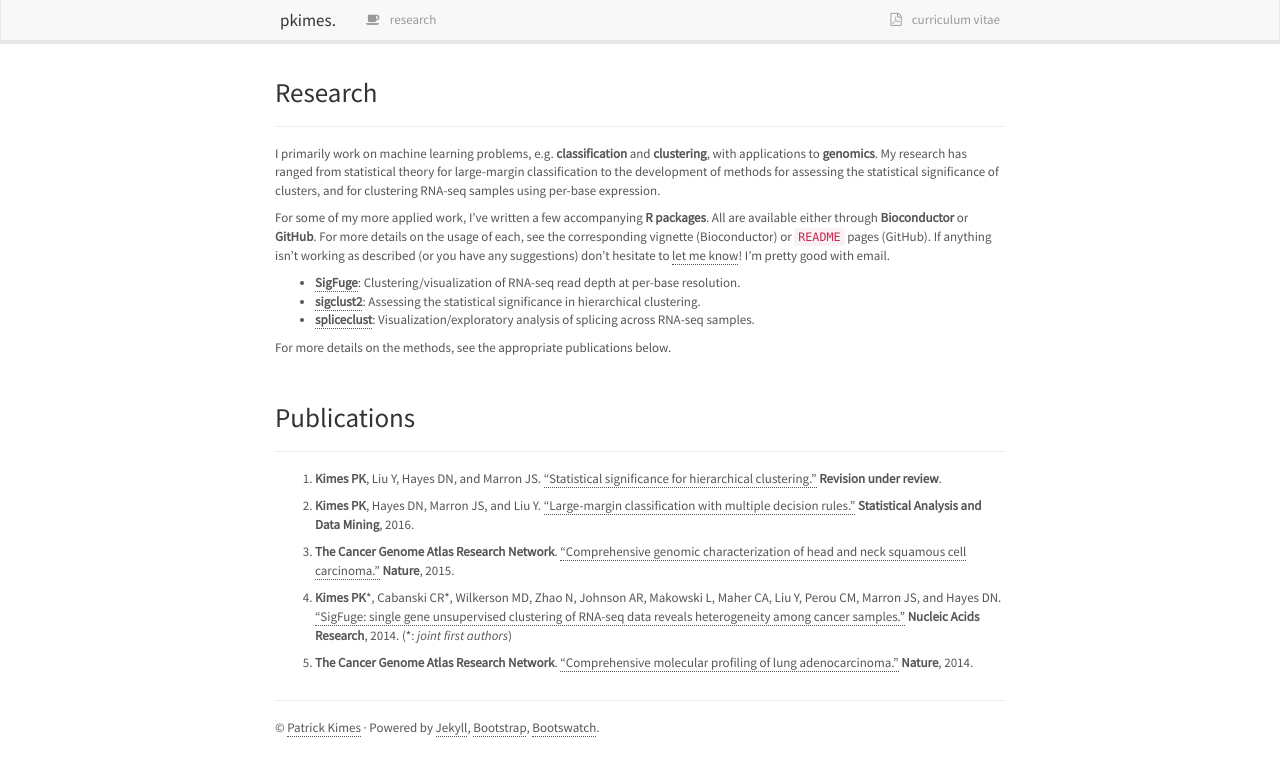
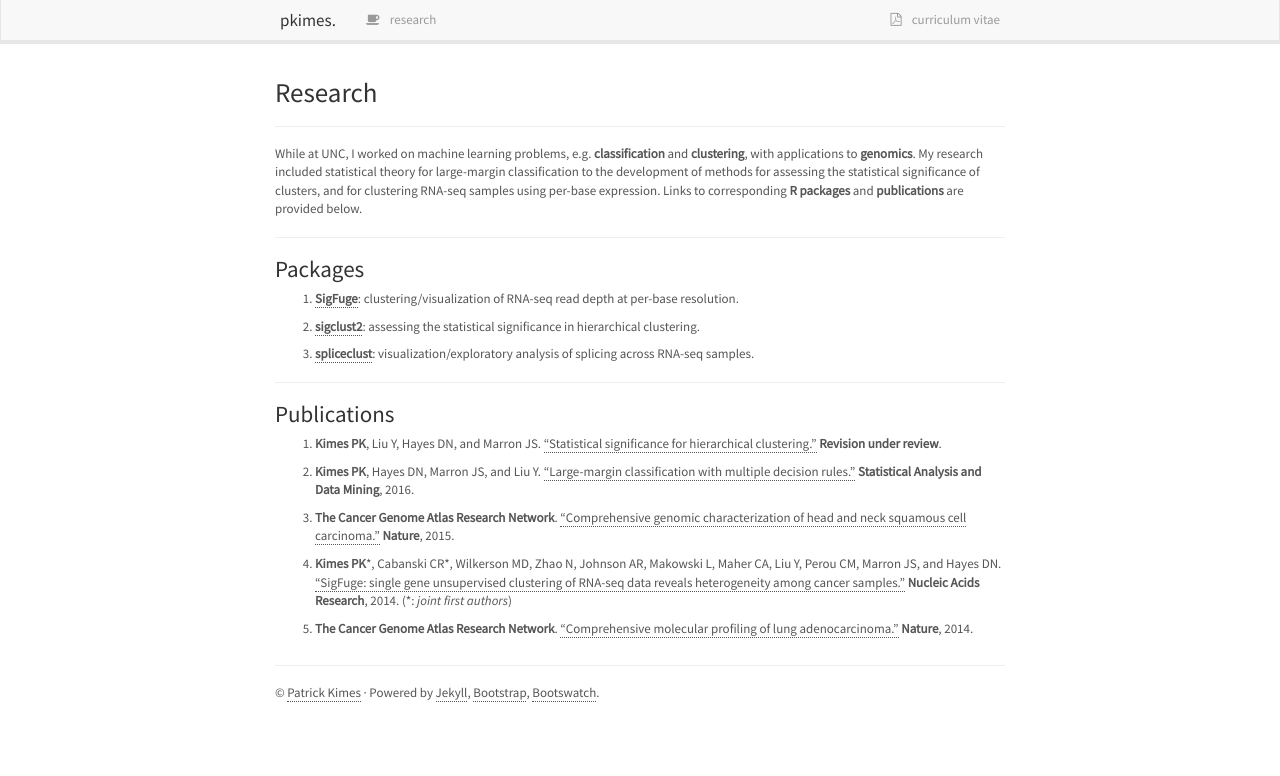
Before and after one commit to pkimes/pkimes.github.io, a Jekyll site: the page built from pages/research.md, in a window 1280 px wide. Shown: the top 776 px of the page. Built offline with Jekyll 4.4.1, drawn with Linux system fonts in a browser that asks for light colours; nearby versions of some CDN libraries; Markdown is read by kramdown in place of the engine named in the settings.

Commit message:
Change format of research page

```diff
--- a/pages/research.md
+++ b/pages/research.md
@@ -3,44 +3,44 @@ layout: page
 title: Research
 ---
 
-I primarily work on machine learning problems, e.g. __classification__
-and __clustering__, with applications to __genomics__. My research has ranged from statistical theory
+While at UNC, I worked on machine learning problems, e.g. __classification__
+and __clustering__, with applications to __genomics__. My research included statistical theory
 for large-margin classification to the development of methods for assessing the statistical
-significance of clusters, and for clustering RNA-seq samples using per-base expression.
+significance of clusters, and for clustering RNA-seq samples using per-base expression. Links to
+corresponding __R packages__ and __publications__ are provided below.
 
-For some of my more applied work, I've written a few accompanying __R packages__. All are available either through __Bioconductor__ or
-__GitHub__. For more details on the usage of each, see the corresponding vignette (Bioconductor) or `README` pages (GitHub). If anything
-isn't working as described (or you have any suggestions) don't hesitate to [let me know](index.html)! I'm pretty good with email.
-
-* [__SigFuge__][sigfuge-pkg]: Clustering/visualization of RNA-seq read depth at per-base resolution.
-* [__sigclust2__][sigclust2-pkg]: Assessing the statistical significance in hierarchical clustering.
-* [__spliceclust__][spliceclust-pkg]: Visualization/exploratory analysis of splicing across RNA-seq samples.
-
-For more details on the methods, see the appropriate publications below.
-
-<br/>
-
-## Publications
 
 ---
+### Packages
+
+1. [__SigFuge__][sigfuge-pkg]: clustering/visualization of RNA-seq read depth at per-base resolution.
+
+1. [__sigclust2__][sigclust2-pkg]: assessing the statistical significance in hierarchical clustering.
+
+1. [__spliceclust__][spliceclust-pkg]: visualization/exploratory analysis of splicing across RNA-seq samples.
+
+
+
+---
+### Publications
 
 1. **Kimes PK**, Liu Y, Hayes DN, and Marron JS.
 ["Statistical significance for hierarchical clustering."][SHC] **Revision under review**.
 
-2. **Kimes PK**, Hayes DN, Marron JS, and Liu Y.
+1. **Kimes PK**, Hayes DN, Marron JS, and Liu Y.
 ["Large-margin classification with multiple decision rules."][intervals] **Statistical Analysis and Data Mining**, 2016.
 
-3. **The Cancer Genome Atlas Research Network**. ["Comprehensive genomic
+1. **The Cancer Genome Atlas Research Network**. ["Comprehensive genomic
 characterization of head and neck squamous cell carcinoma."][hnsc]
 **Nature**, 2015.
 
-4. **Kimes PK**\*, Cabanski CR*, Wilkerson MD, Zhao N, Johnson AR,
+1. **Kimes PK**\*, Cabanski CR*, Wilkerson MD, Zhao N, Johnson AR,
 Makowski L, Maher CA, Liu Y, Perou CM, Marron JS, and
 Hayes DN. ["SigFuge: single gene unsupervised clustering
 of RNA-seq data reveals heterogeneity among cancer
 samples."][sigfuge] **Nucleic Acids Research**, 2014. (\*: _joint first authors_)
 
-5. **The Cancer Genome Atlas Research Network**. ["Comprehensive molecular
+1. **The Cancer Genome Atlas Research Network**. ["Comprehensive molecular
 profiling of lung adenocarcinoma."][luad]
 **Nature**, 2014.
 
```
